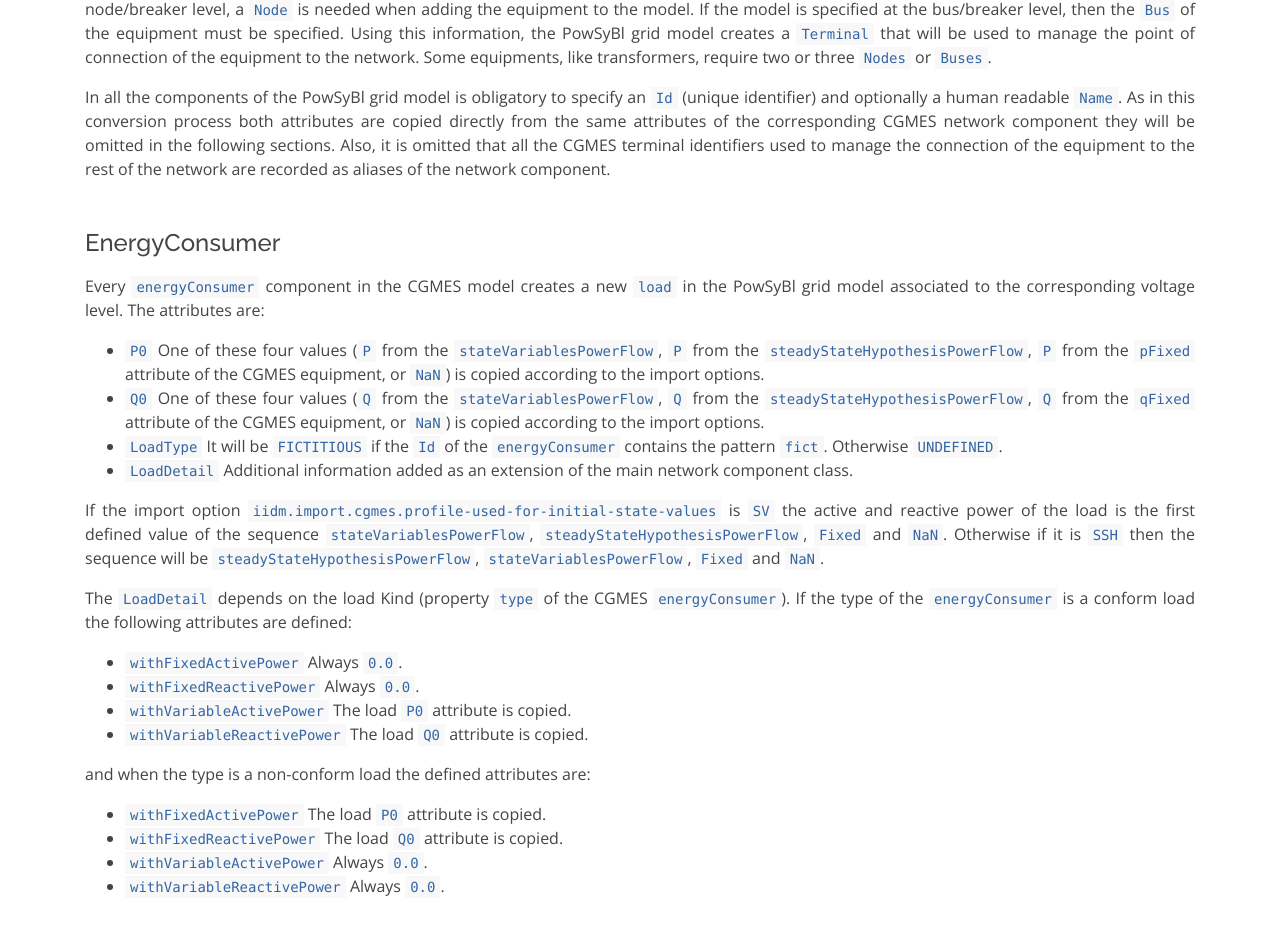
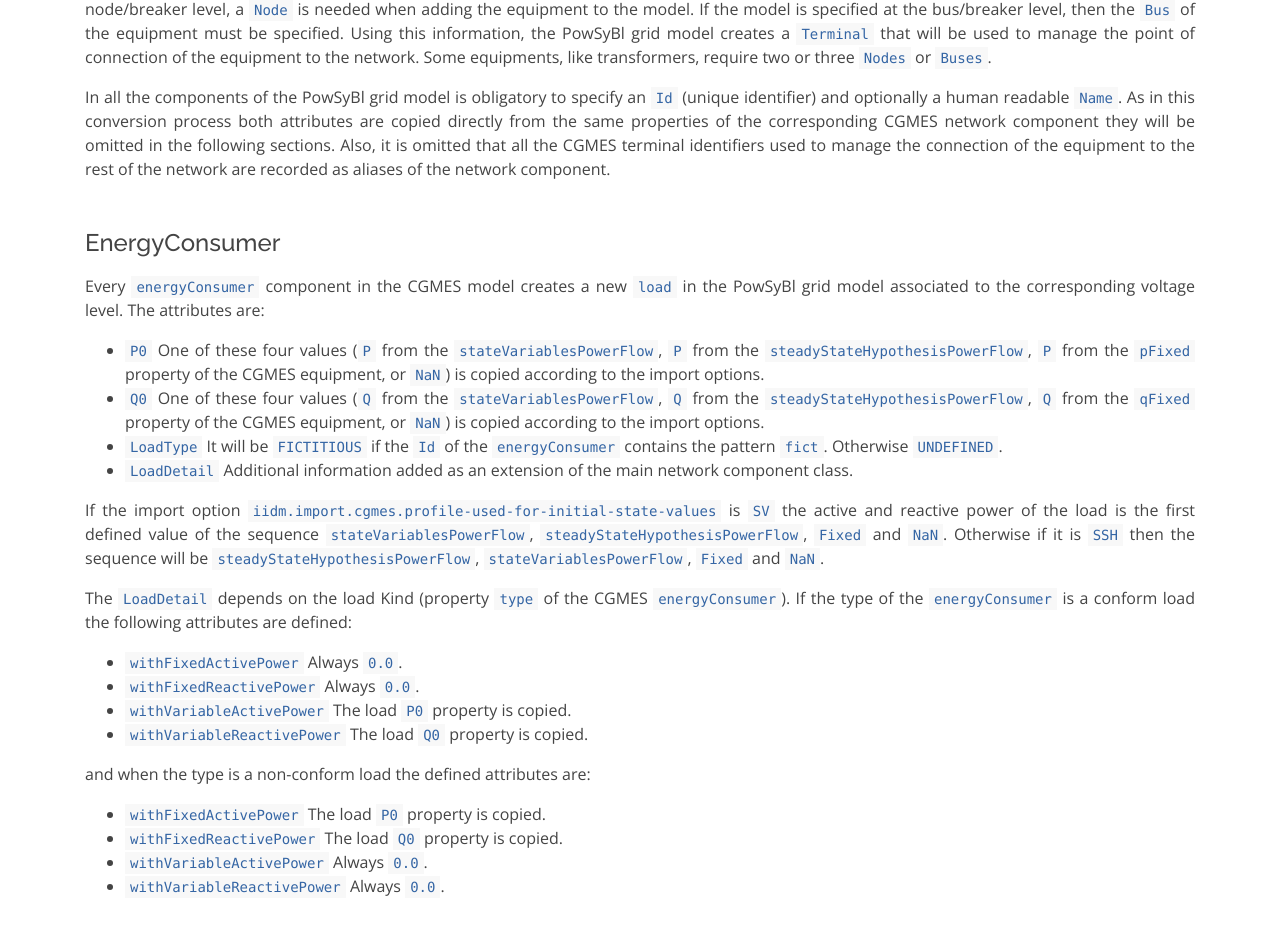
Before and after one commit to powsybl/powsybl.github.io, a Jekyll site: the page built from pages/documentation/grid/formats/cim-cgmes.md, in a window 1280 px wide and 1400 px high, scrolled down 3231 px. Shown: the part 174-1111 px from the top of the window. Built offline with Jekyll 4.4.1, drawn with Linux system fonts in a browser that asks for light colours; our own code applies the rules of GitHub Pages for plain Markdown files; some of the changed text lies outside the part shown.

Commit message:
change attribute to property
Signed-off-by: José Antonio Marqués <marquesja@aia.es>

```diff
--- a/pages/documentation/grid/formats/cim-cgmes.md
+++ b/pages/documentation/grid/formats/cim-cgmes.md
@@ -51,15 +51,15 @@
 For each substation (considering only the representative substation if they are connected by transformers) in the CGMES model a new substation is created in the PowSyBl grid model with the following attributes:
 
 - `Id` The CGMES `Id` is copied.
-- `Name` The CGMES `name` attribute is copied.
-- `Country` It is obtained from the `regionName` attribute as first option, from `subRegionName` as second option. Otherwise is assigned to `null`.
-- `GeographicalTags` It is obtained from the `SubRegion` attribute.
+- `Name` The CGMES `name` property is copied.
+- `Country` It is obtained from the `regionName` property as first option, from `subRegionName` as second option. Otherwise is assigned to `null`.
+- `GeographicalTags` It is obtained from the `SubRegion` property.
 
 #### Voltage Level
 
 As in the substations, for each voltage level (considering only the representative voltage level if they are connected by switches) in the CGMES model a new voltage level is created in the PowSyBl grid model with the following attributes:
 - `Id` The CGMES `Id` is copied.
-- `Name` The CGMES `name` attribute is copied.
+- `Name` The CGMES `name` property is copied.
 - `NominalV` It is copied from the `nominalVoltage` property of the CGMES voltage level.
 - `TopologyKind` It will be `NODE_BREAKER` or `BUS_BREAKER` depending on the topology level specified in the CGMES grid model. Both options are possible.
 - `LowVoltageLimit` It is copied from the `lowVoltageLimit` property.
@@ -69,7 +69,7 @@
 
 If the CGMES model is a `node/breaker` model then the `connectivityNodes` are defined, and for each of them a `node` associated to the corresponding voltage level is created in the PowSyBl grid model. A `node` in the PowSyBl model is only an integer identifier that is unique by voltage level. If the import option `iidm.import.cgmes.create-busbar-section-for-every-connectivity-node` is `true` an additional `busBarSection` is also created in the same voltage level. The attributes of the `busBarSection` are:
 - `Id` The `Id` of the CGMES `connectivityNode` is copied.
-- `Name` The `name` of the CGMES attribute of the `connectivityNode` is copied.
+- `Name` The `name` of the CGMES property of the `connectivityNode` is copied.
 - `Node` The integer PowSyBl node is copied.
 
 If the CGMES model is a `bus/breaker` model then the `topologicalNodes` are defined, and for each of them a `bus` is created in the PowSyBl grid model inside the corresponding voltage level container. The created `bus` has the following attributes:
@@ -87,13 +87,13 @@
 
 For each component in the PowSyBl grid model it is necessary to specify how it should be connected to the network. If the voltage level is built at node/breaker level, a `Node` is needed when adding the equipment to the model. If the model is specified at the bus/breaker level, then the `Bus` of the equipment must be specified. Using this information, the PowSyBl grid model creates a `Terminal` that will be used to manage the point of connection of the equipment to the network. Some equipments, like transformers, require two or three `Nodes` or `Buses`.
 
-In all the components of the PowSyBl grid model is obligatory to specify an `Id` (unique identifier) and optionally a human readable `Name`. As in this conversion process both attributes are copied directly from the same attributes of the corresponding CGMES network component they will be omitted in the following sections. Also, it is omitted that all the CGMES terminal identifiers used to manage the connection of the equipment to the rest of the network are recorded as aliases of the network component.
+In all the components of the PowSyBl grid model is obligatory to specify an `Id` (unique identifier) and optionally a human readable `Name`. As in this conversion process both attributes are copied directly from the same properties of the corresponding CGMES network component they will be omitted in the following sections. Also, it is omitted that all the CGMES terminal identifiers used to manage the connection of the equipment to the rest of the network are recorded as aliases of the network component.
 
 #### EnergyConsumer
 
 Every `energyConsumer` component in the CGMES model creates a new `load` in the PowSyBl grid model associated to the corresponding voltage level. The attributes are:
-- `P0` One of these four values (`P` from the `stateVariablesPowerFlow`, `P` from the `steadyStateHypothesisPowerFlow`, `P` from the `pFixed` attribute of the CGMES equipment, or `NaN`) is copied according to the import options.
-- `Q0` One of these four values (`Q` from the `stateVariablesPowerFlow`, `Q` from the `steadyStateHypothesisPowerFlow`, `Q` from the `qFixed` attribute of the CGMES equipment, or `NaN`) is copied according to the import options.
+- `P0` One of these four values (`P` from the `stateVariablesPowerFlow`, `P` from the `steadyStateHypothesisPowerFlow`, `P` from the `pFixed` property of the CGMES equipment, or `NaN`) is copied according to the import options.
+- `Q0` One of these four values (`Q` from the `stateVariablesPowerFlow`, `Q` from the `steadyStateHypothesisPowerFlow`, `Q` from the `qFixed` property of the CGMES equipment, or `NaN`) is copied according to the import options.
 - `LoadType` It will be `FICTITIOUS` if the `Id` of the `energyConsumer` contains the pattern `fict`. Otherwise `UNDEFINED`.
 - `LoadDetail` Additional information added as an extension of the main network component class.
 
@@ -102,12 +102,12 @@
 The `LoadDetail` depends  on the load Kind (property `type` of the CGMES `energyConsumer`). If the type of the `energyConsumer` is a conform load the following attributes are defined:
 - `withFixedActivePower` Always `0.0`.
 - `withFixedReactivePower` Always `0.0`.
-- `withVariableActivePower` The load `P0` attribute is copied.
-- `withVariableReactivePower` The load `Q0` attribute is copied.
+- `withVariableActivePower` The load `P0` property is copied.
+- `withVariableReactivePower` The load `Q0` property is copied.
 
 and when the type is a non-conform load the defined attributes are:
-- `withFixedActivePower` The load `P0` attribute is copied.
-- `withFixedReactivePower` The load `Q0` attribute is copied.
+- `withFixedActivePower` The load `P0` property is copied.
+- `withFixedReactivePower` The load `Q0` property is copied.
 - `withVariableActivePower` Always `0.0`.
 - `withVariableReactivePower` Always `0.0`.
 
```
